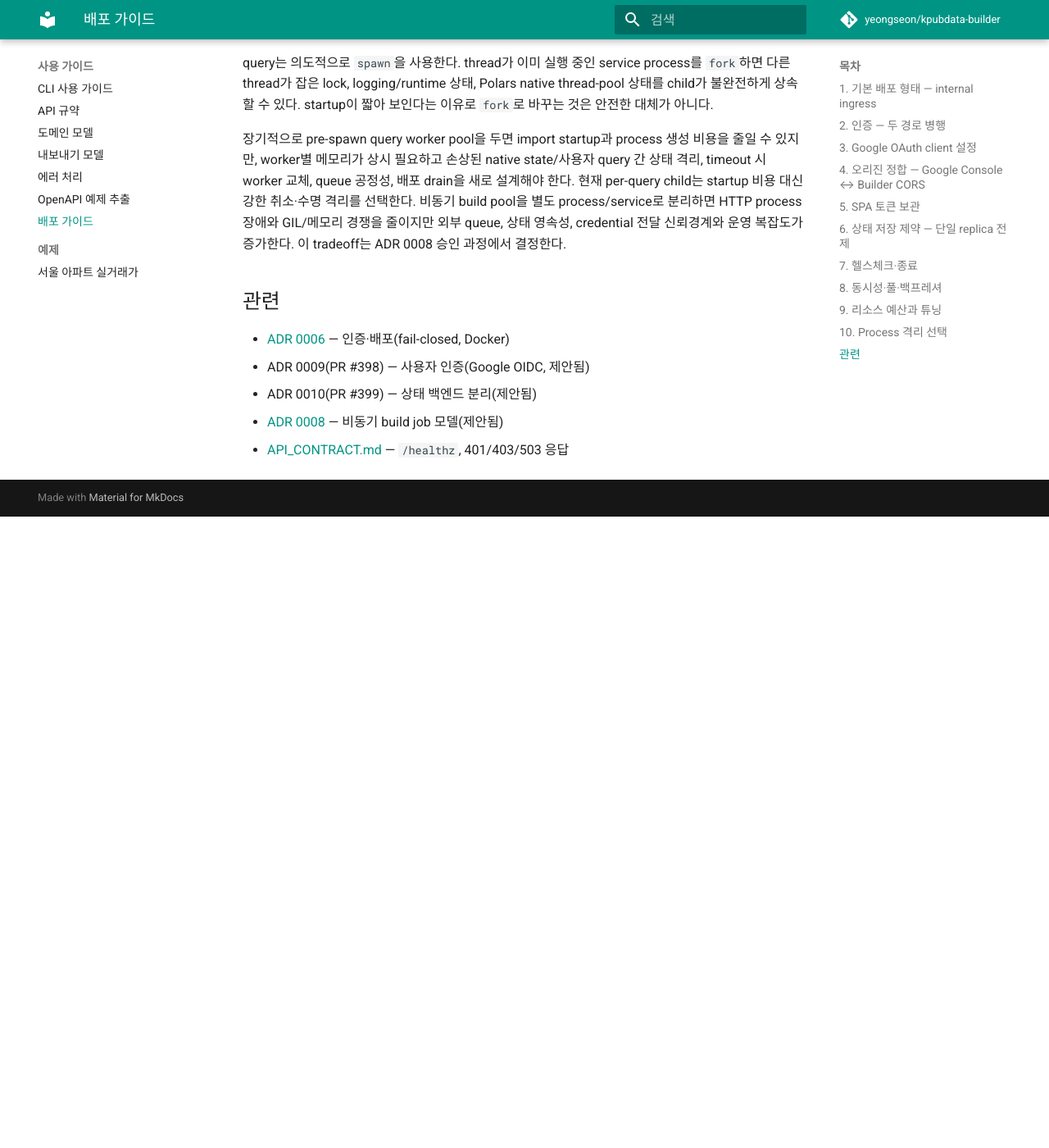
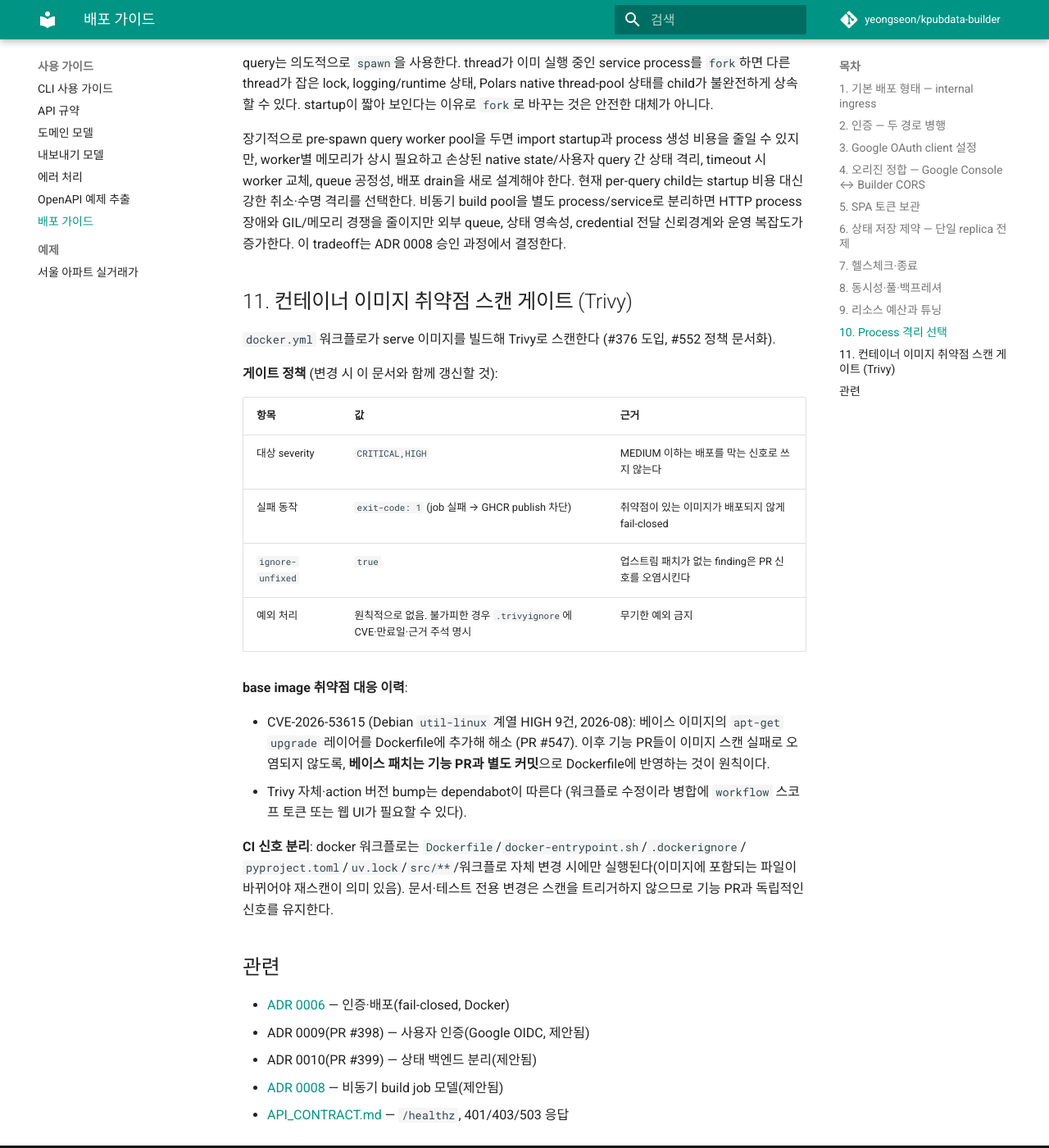
Before and after one commit to yeongseon/kpubdata-builder, an MkDocs documentation site: the page built from docs/deploy.md, in a window 1280 px wide and 1400 px high, scrolled down 4225 px. Shown: the whole window at 82% size. Built offline with MkDocs 1.6.1 and Material for MkDocs 9.7.7, drawn with Linux system fonts in a browser that asks for light colours; comment, search, counter and statistics services are not loaded; before the commit the page ends 4855 px from its top, so only the background shows below that.

Commit message:
docs: document Trivy severity gate policy and base-image CVE response (#552)
Ultraworked with [Sisyphus](https://github.com/code-yeongyu/oh-my-openagent)

Co-authored-by: Sisyphus <clio-agent@sisyphuslabs.ai>

```diff
--- a/docs/deploy.md
+++ b/docs/deploy.md
@@ -143,6 +143,33 @@ startup 비용 대신 강한 취소·수명 격리를 선택한다. 비동기 bu
 분리하면 HTTP process 장애와 GIL/메모리 경쟁을 줄이지만 외부 queue, 상태 영속성, credential
 전달 신뢰경계와 운영 복잡도가 증가한다. 이 tradeoff는 ADR 0008 승인 과정에서 결정한다.
 
+## 11. 컨테이너 이미지 취약점 스캔 게이트 (Trivy)
+
+`docker.yml` 워크플로가 serve 이미지를 빌드해 Trivy로 스캔한다 (#376 도입, #552 정책 문서화).
+
+**게이트 정책** (변경 시 이 문서와 함께 갱신할 것):
+
+| 항목 | 값 | 근거 |
+| :--- | :--- | :--- |
+| 대상 severity | `CRITICAL,HIGH` | MEDIUM 이하는 배포를 막는 신호로 쓰지 않는다 |
+| 실패 동작 | `exit-code: 1` (job 실패 → GHCR publish 차단) | 취약점이 있는 이미지가 배포되지 않게 fail-closed |
+| `ignore-unfixed` | `true` | 업스트림 패치가 없는 finding은 PR 신호를 오염시킨다 |
+| 예외 처리 | 원칙적으로 없음. 불가피한 경우 `.trivyignore`에 CVE·만료일·근거 주석 명시 | 무기한 예외 금지 |
+
+**base image 취약점 대응 이력**:
+
+- CVE-2026-53615 (Debian `util-linux` 계열 HIGH 9건, 2026-08): 베이스 이미지의
+  `apt-get upgrade` 레이어를 Dockerfile에 추가해 해소 (PR #547). 이후 기능 PR들이
+  이미지 스캔 실패로 오염되지 않도록, **베이스 패치는 기능 PR과 별도 커밋**으로
+  Dockerfile에 반영하는 것이 원칙이다.
+- Trivy 자체·action 버전 bump는 dependabot이 따른다 (워크플로 수정이라 병합에
+  `workflow` 스코프 토큰 또는 웹 UI가 필요할 수 있다).
+
+**CI 신호 분리**: docker 워크플로는 `Dockerfile`/`docker-entrypoint.sh`/`.dockerignore`/
+`pyproject.toml`/`uv.lock`/`src/**`/워크플로 자체 변경 시에만 실행된다(이미지에
+포함되는 파일이 바뀌어야 재스캔이 의미 있음). 문서·테스트 전용 변경은 스캔을
+트리거하지 않으므로 기능 PR과 독립적인 신호를 유지한다.
+
 ## 관련
 
 - [ADR 0006](./adrs/0006-service-auth-and-deployment.md) — 인증·배포(fail-closed, Docker)
```
